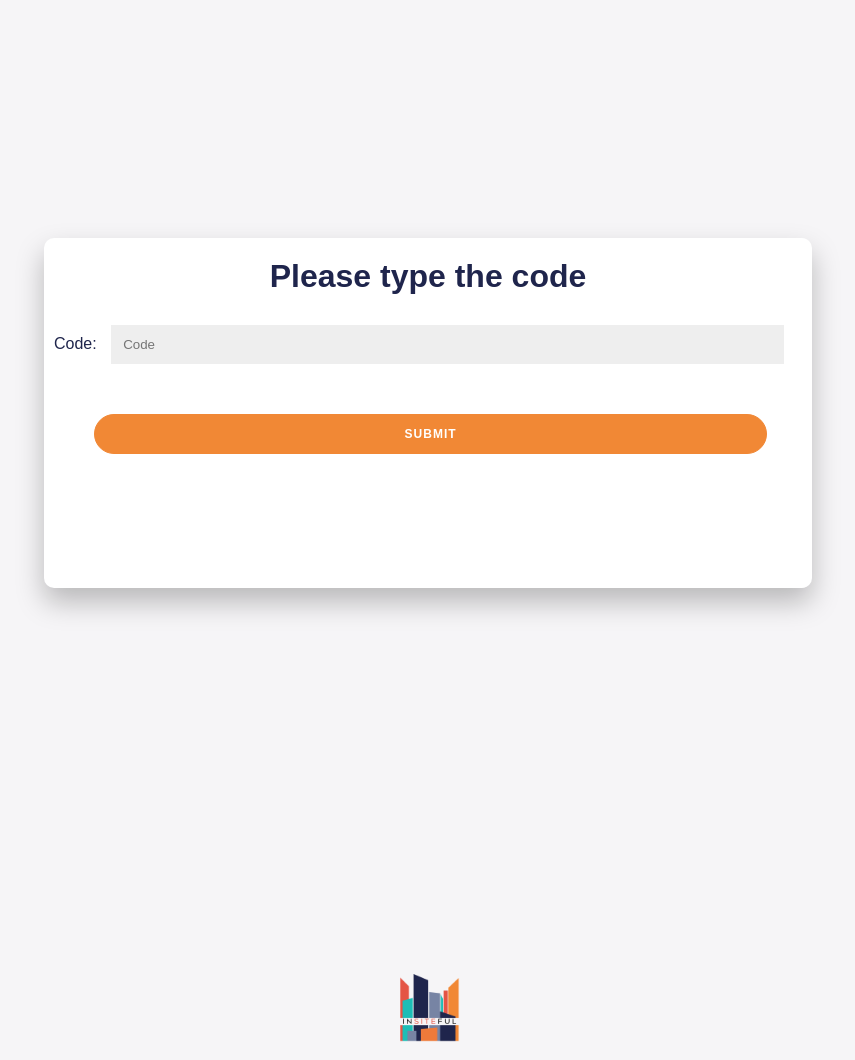
After one commit to salemprojetphp/Insiteful, a PHP site: page /views/PasswordRecovery/changepassword.php in a window 1280 px wide. The commit adds this page. Shown: the whole page, without its empty margins (212-1067 px from the left). Run offline with PHP 8.4, Linux system fonts and the light colour scheme.

Commit message:
added feat: forgot password

```diff
--- a/index.php
+++ b/index.php
@@ -23,6 +23,11 @@ $routes = [
     '/blog/deletePost' => 'PostController@handleDeletePost',
     '/addPost' => 'PostController@addPost',
     '/addPost/action' => 'PostController@handleFormSubmission',
+    '/recoverpassword/action' => 'AuthController@sendPasswordRecoveryCode',
+    //added for password recovery
+    '/emailverification' => 'AuthController@verifyEmail',
+    '/passwordchange' => 'AuthController@passwordChange',
+    '/passwordchange/action' => 'AuthController@changePassword',
 ];
 
 
--- a/models/User.php
+++ b/models/User.php
@@ -41,6 +41,11 @@ class User  extends Model{
         $queryPrep->execute([$email]);
         return $queryPrep->fetch(PDO::FETCH_OBJ);
     }
+    public function setPassword($email, $password){
+        $query = "Update users set Password = ? where Email = ?";
+        $queryPrep = $this->db->prepare($query);
+        $queryPrep->execute([$password, $email]);
+    }
 
 }
 ?>
--- /dev/null
+++ b/public/css/pwdRecovery.css
@@ -0,0 +1,87 @@
+*{
+    margin: 0;
+    padding: 0;
+    box-sizing: border-box;
+    font-family: "Poppins", sans-serif;
+}
+body{
+    margin: -40px 0 20px;
+    display: flex;
+    justify-content: center;
+    flex-direction: column;
+    align-items: center;
+    height: 100vh;
+    background-color: #f6f5f7;
+    color: #1F254C;
+}
+h1{
+    font-weight: bold;
+    margin-bottom: 0;
+    color: #1F254C;
+}
+p {
+    font-size: 14px;
+    font-weight: 100;
+    line-height: 20px;
+    letter-spacing: 0.5px;
+    margin: 20px 20px -40px;
+}
+form {
+    display: flex;
+    align-items: center;
+    justify-content: center;
+    flex-direction: column;
+    padding: 0 30px;
+    height: 100%;
+}
+input {
+    background-color: #eee;
+    border: none;
+    padding: 12px;
+    margin: 10px;
+    width: 90%;
+}
+.container {
+    background-color: #fff;
+    border-radius: 10px;
+    position: relative;
+    width: 768px;
+    height: 350px;
+    padding: 10px;
+    box-shadow: 0 14px 28px rgba(0,0,0,0.25);
+}
+.button {
+    border-radius: 20px;
+    border: 1px solid #F18835;
+    background-color:#F18835;
+    color: #FFFFFF;
+    font-size: 12px;
+    font-weight: bold;
+    padding: 12px 45px;
+    margin: 40px;
+    letter-spacing: 1px;
+    text-transform: uppercase;
+    transition: transform 80ms ease-in;
+}
+.button:active {
+    transform: scale(0.95);
+}
+.button:focus {
+    outline: none;
+}
+.button.ghost {
+    background-color: transparent;
+    border-color: #FFFFFF;
+}
+img{
+    height: 100px;
+    width: 100px;
+    position: relative;
+    right: 0px;
+    bottom: -1000px;
+}
+h1{
+    margin: 10px;
+    margin-bottom: 20px;
+    text-align: center;
+}
--- /dev/null
+++ b/views/PasswordRecovery/changepassword.php
@@ -0,0 +1,49 @@
+<!DOCTYPE html>
+<html lang="en">
+<head>
+    <meta charset="UTF-8">
+    <meta name="viewport" content="width=device-width, initial-scale=1.0">
+    <link rel="icon" href="/public/images/insiteful.png">
+    <link rel="stylesheet" href="/public/css/pwdRecovery.css">
+    <title>Password Recovery</title>
+</head>
+<body>
+    <h2>
+        <a href="Blog.php" class="logo"><img src="/public/images/insiteful.png" alt="logo"></a>
+    </h2>
+    <form method="post" action="/passwordchange/action">
+        <div class="container">
+            <?php
+                if(!isset($_GET['message']) || $_GET['message'] == "Wrong code"){
+                    echo
+                    '
+                    <h1>Please type the code</h1>
+                        <label>Code: </label>
+                        <input type="number" placeholder="Code" required name="code"><br>
+                        <input type="submit" value="Submit" class="button">';
+                }
+                elseif($_GET['message'] == "Correct code"){
+                    echo
+                    '
+                        <h1>Change your password</h1>
+                        <label>New Password : </label>
+                        <input type="password" placeholder="Password" required name="password"><br>
+                        <label>Confirm new Password : </label>
+                        <input type="password" placeholder="Password" required name="cpassword"><br>
+                        <input type="submit" value="Submit" class="button">';
+                }
+                elseif($_GET['message'] == "Wrong code"){
+                    echo
+                    '
+                        <h1>Verifypassword</h1>
+                        <label>New Password : </label>
+                        <input type="password" placeholder="Password" required name="password"><br>
+                        <label>Confirm new Password : </label>
+                        <input type="password" placeholder="Password" required name="cpassword"><br>
+                        <input type="submit" value="Submit" class="button">';
+                }
+            ?>
+        </div>
+    </form>
+</body>
+</html>
```
Also changed, not shown: controllers/AuthController.php (+53 -1 lines), views/PasswordRecovery/emailverification.php (added, +26 -0 lines).
